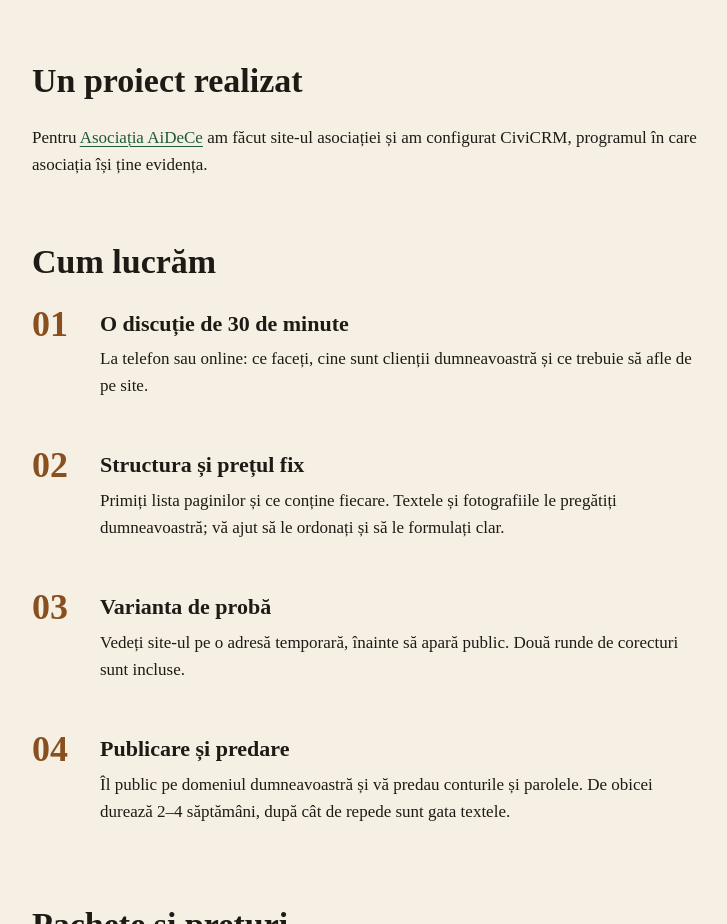
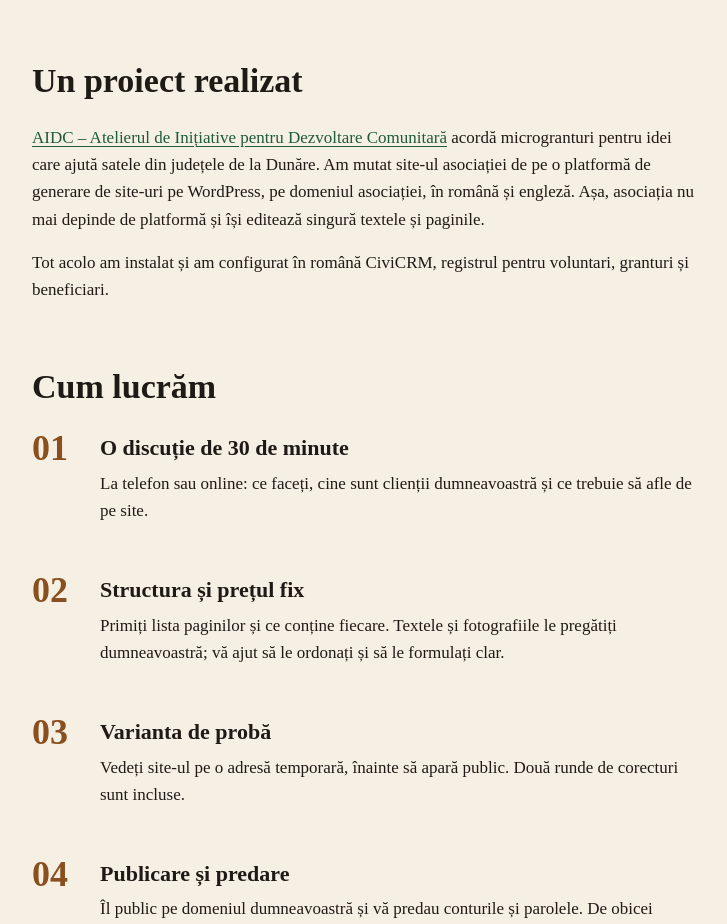
Before and after one commit to MotDenis/tulnic-site, an Astro site: page /site-uri in a window 1280 px wide. Shown: the part 1211-2135 px from the top of the page, without its empty margins (96-823 px from the left). Built offline with nearby package versions, Linux system fonts and the light colour scheme; Astro itself is replaced by a stand-in of ours.

Commit message:
Updated what I did for AIDC

```diff
--- a/src/pages/site-uri.astro
+++ b/src/pages/site-uri.astro
@@ -54,8 +54,11 @@ import { hourlyRate, lei, leiRange, siteCheckOffer, sitePrices, vatNote } from '
   <section class="section" aria-labelledby="proiect">
     <h2 id="proiect">Un proiect realizat</h2>
     <p class="prose">
-      Pentru <a href="https://aidece.ro/">Asociația AiDeCe</a> am făcut site-ul asociației și am configurat CiviCRM, programul în care asociația își ține evidența.
+      <a href="https://aidece.ro/">AIDC – Atelierul de Inițiative pentru Dezvoltare Comunitară</a> acordă microgranturi pentru idei care ajută satele din județele de la Dunăre.
+      Am mutat site-ul asociației de pe o platformă de generare de site-uri pe WordPress, pe domeniul asociației, în română și engleză.
+      Așa, asociația nu mai depinde de platformă și își editează singură textele și paginile.
     </p>
+    <p class="prose">Tot acolo am instalat și am configurat în română CiviCRM, registrul pentru voluntari, granturi și beneficiari.</p>
   </section>
 
   <section class="section" aria-labelledby="cum-lucram">
```
